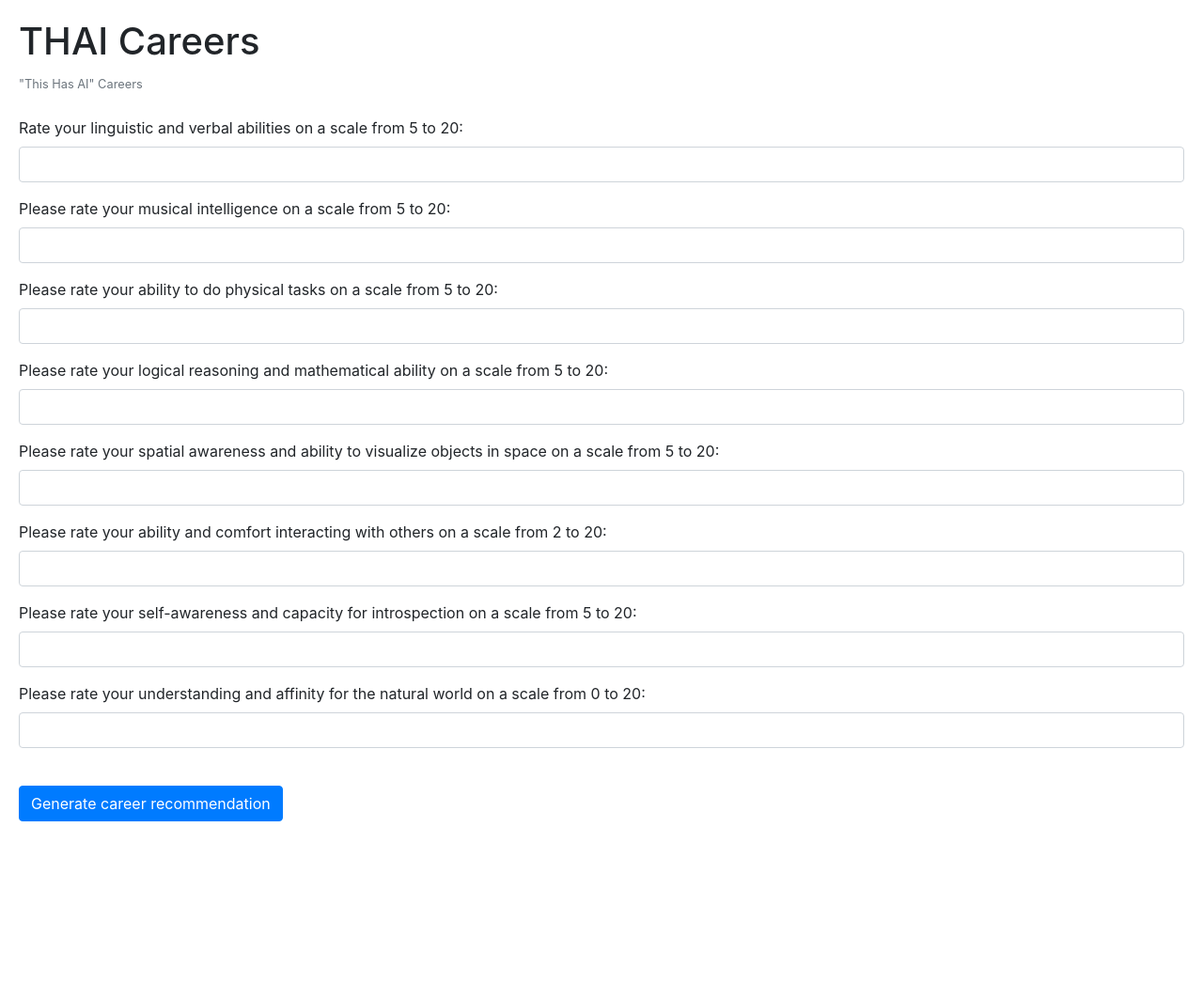
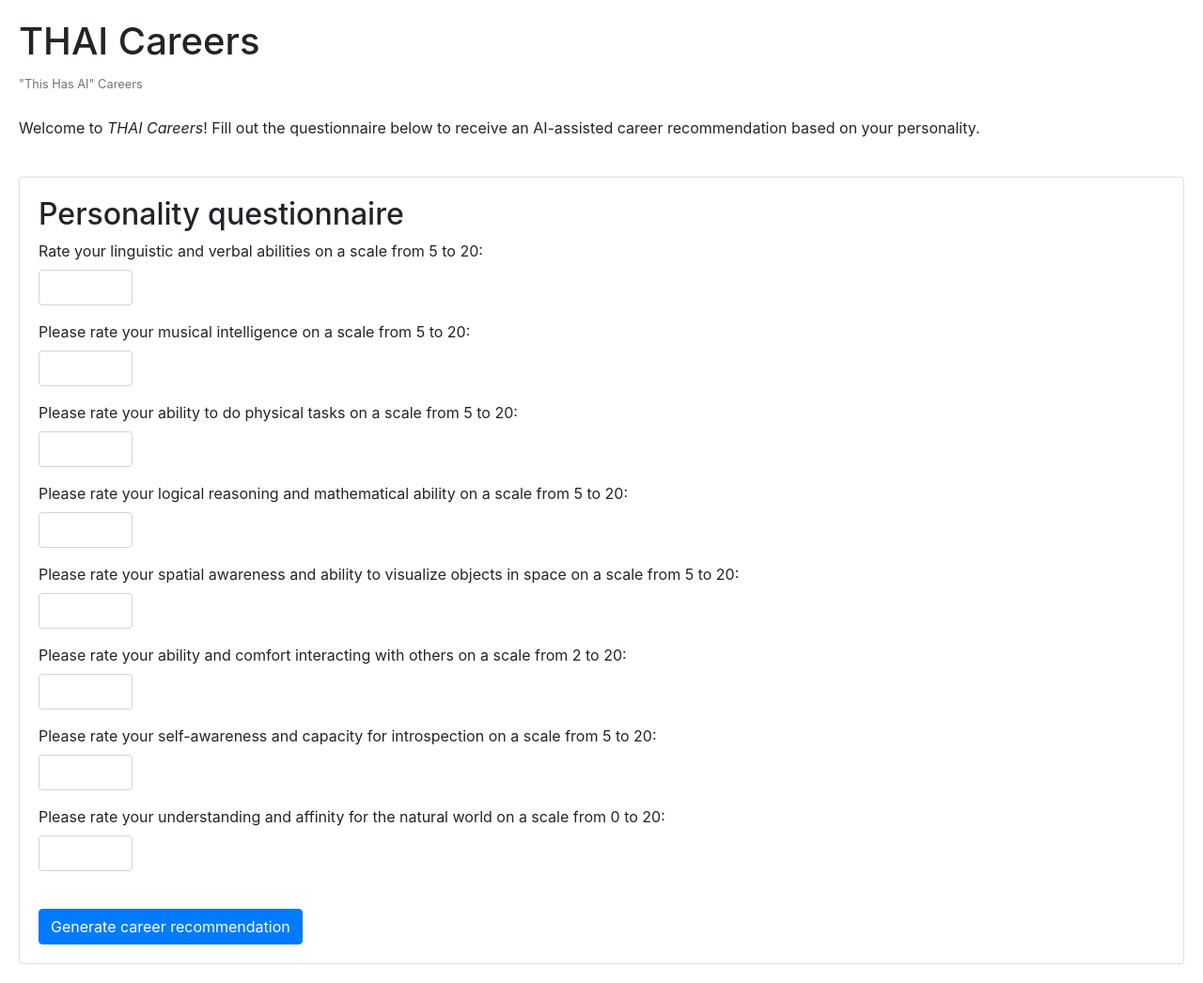
Before and after one commit to massivebird/cosc411-group-3, a Flask app: page / in a window 1280 px wide. Shown: the whole page at 94% size. Before the commit the page ends 874 px from the top, so only its background shows below. Run offline with Flask 3, Linux system fonts and the light colour scheme.

Commit message:
misc: style and instructions

```diff
--- a/index.html
+++ b/index.html
@@ -15,7 +15,13 @@
 
       <br><br>
 
-      <form action="/result" autocomplete="off">
+      <p>Welcome to <i>THAI Careers</i>! Fill out the questionnaire below to receive an AI-assisted career recommendation based on your personality.</p>
+
+      <br>
+
+      <form action="/result" class="card card-body" autocomplete="off">
+
+         <h2>Personality questionnaire</h2>
 
          <div class="form-group">
             <label for="linguistic">Rate your linguistic and verbal abilities on a scale from 5 to 20:</label>
@@ -59,7 +65,7 @@
 
          <br>
 
-         <button class="btn btn-primary" type="submit">Generate career recommendation</button>
+         <button id="form-submit" class="btn btn-primary" type="submit">Generate career recommendation</button>
       </form>
 
    </body>
--- a/static/style.css
+++ b/static/style.css
@@ -6,3 +6,11 @@
    font-style: italic;
    color: #777777;
 }
+
+input {
+   width: 100px !important;
+}
+
+#form-submit {
+   width: fit-content;
+}
```
